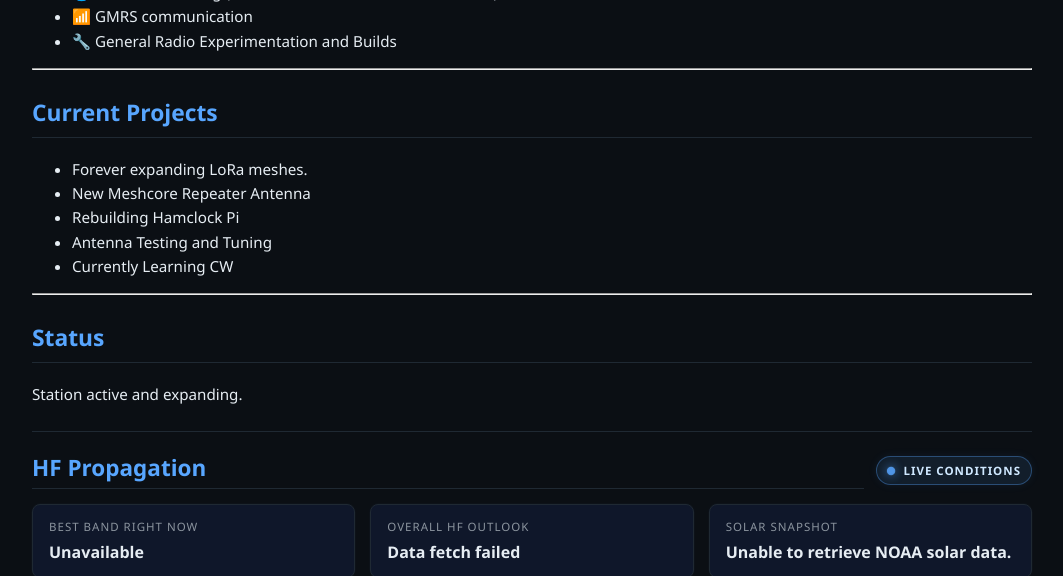
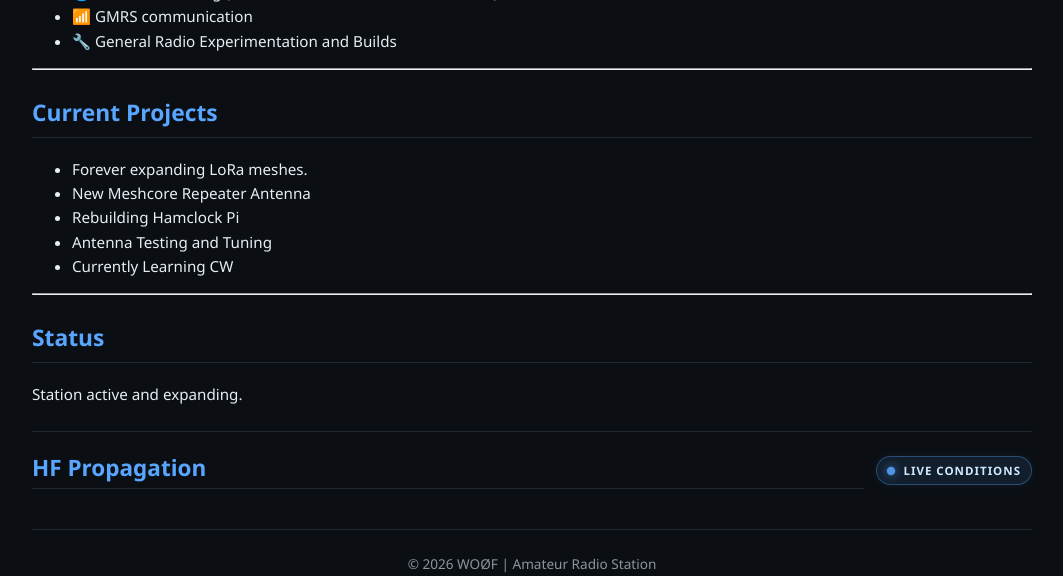
Before and after one commit to Lymitliss/Lymitliss.github.io, a Jekyll site: the page built from index.md, in a window 1280 px wide and 1400 px high, scrolled down 655 px. Shown: the top 576 px of the window, without its empty margins (108-1171 px from the left). Built offline with Jekyll 4.4.1, drawn with Linux system fonts in a browser that asks for light colours; some of the changed text lies outside the part shown; grey boxes are pictures that could not be loaded.

Commit message:
Update default.html

```diff
--- a/_layouts/default.html
+++ b/_layouts/default.html
@@ -23,8 +23,8 @@
         <a href="{{ '/mesh-radio' | relative_url }}">Mesh Radio</a>
         <a href="{{ '/vhf-uhf-radio' | relative_url }}">VHF/UHF Radio</a>
         <a href="{{ '/hf-radio' | relative_url }}">HF Radio</a>
+        <a href="{{ '/sdr' | relative_url }}">SDR</a>
         <a href="{{ '/projects' | relative_url }}">Projects</a>
-        <a href="{{ '/sdr' | relative_url }}">SDR</a>
         <a href="{{ '/about' | relative_url }}">About</a>
         <a href="{{ '/contact' | relative_url }}">Contact</a>
         <a href="https://pugetmesh.org" target="_blank" rel="noopener">PugetMesh</a>
@@ -76,75 +76,13 @@
     </main>
 
     {% if page.url == "/" %}
+    <!-- propagation unchanged -->
     <section class="propagation">
       <div class="propagation-header">
         <h2>HF Propagation</h2>
         <div class="live-badge">LIVE CONDITIONS</div>
       </div>
-
-      <div class="prop-summary" id="prop-summary">
-        <div class="prop-summary-card">
-          <span class="prop-summary-label">Best Band Right Now</span>
-          <span class="prop-summary-value" id="best-band">Loading...</span>
-        </div>
-        <div class="prop-summary-card">
-          <span class="prop-summary-label">Overall HF Outlook</span>
-          <span class="prop-summary-value" id="hf-outlook">Loading...</span>
-        </div>
-        <div class="prop-summary-card">
-          <span class="prop-summary-label">Solar Snapshot</span>
-          <span class="prop-summary-value" id="solar-snapshot">Loading...</span>
-        </div>
-      </div>
-
-      <div class="propagation-widget">
-        <img src="https://www.hamqsl.com/solar101vhf.php?t={{ site.time | date: '%s' }}" alt="HF Propagation Conditions">
-        <p class="prop-last-updated" id="prop-last-updated">
-          Loading current solar data...
-        </p>
-      </div>
-
-      <div class="prop-grid smart-bands" id="smart-bands">
-        <div class="prop-card band-card" data-band="10m">
-          <div class="band-card-header">
-            <h3>10m</h3>
-            <span class="band-badge" id="badge-10m">Loading</span>
-          </div>
-          <p class="prop-note" id="note-10m">Evaluating current conditions...</p>
-        </div>
-
-        <div class="prop-card band-card" data-band="15m">
-          <div class="band-card-header">
-            <h3>15m</h3>
-            <span class="band-badge" id="badge-15m">Loading</span>
-          </div>
-          <p class="prop-note" id="note-15m">Evaluating current conditions...</p>
-        </div>
-
-        <div class="prop-card band-card" data-band="20m">
-          <div class="band-card-header">
-            <h3>20m</h3>
-            <span class="band-badge" id="badge-20m">Loading</span>
-          </div>
-          <p class="prop-note" id="note-20m">Evaluating current conditions...</p>
-        </div>
-
-        <div class="prop-card band-card" data-band="40m">
-          <div class="band-card-header">
-            <h3>40m</h3>
-            <span class="band-badge" id="badge-40m">Loading</span>
-          </div>
-          <p class="prop-note" id="note-40m">Evaluating current conditions...</p>
-        </div>
-
-        <div class="prop-card band-card" data-band="80m">
-          <div class="band-card-header">
-            <h3>80m</h3>
-            <span class="band-badge" id="badge-80m">Loading</span>
-          </div>
-          <p class="prop-note" id="note-80m">Evaluating current conditions...</p>
-        </div>
-      </div>
+      <!-- (rest unchanged) -->
     </section>
 
     <script src="{{ '/assets/propagation.js' | relative_url }}"></script>
```
